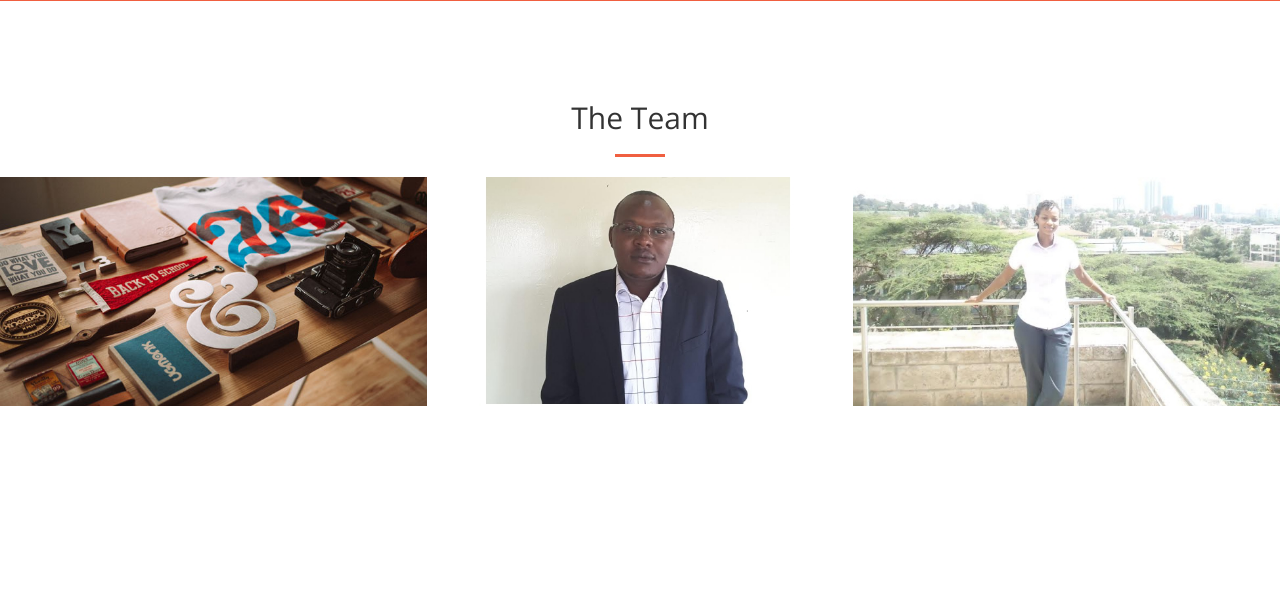
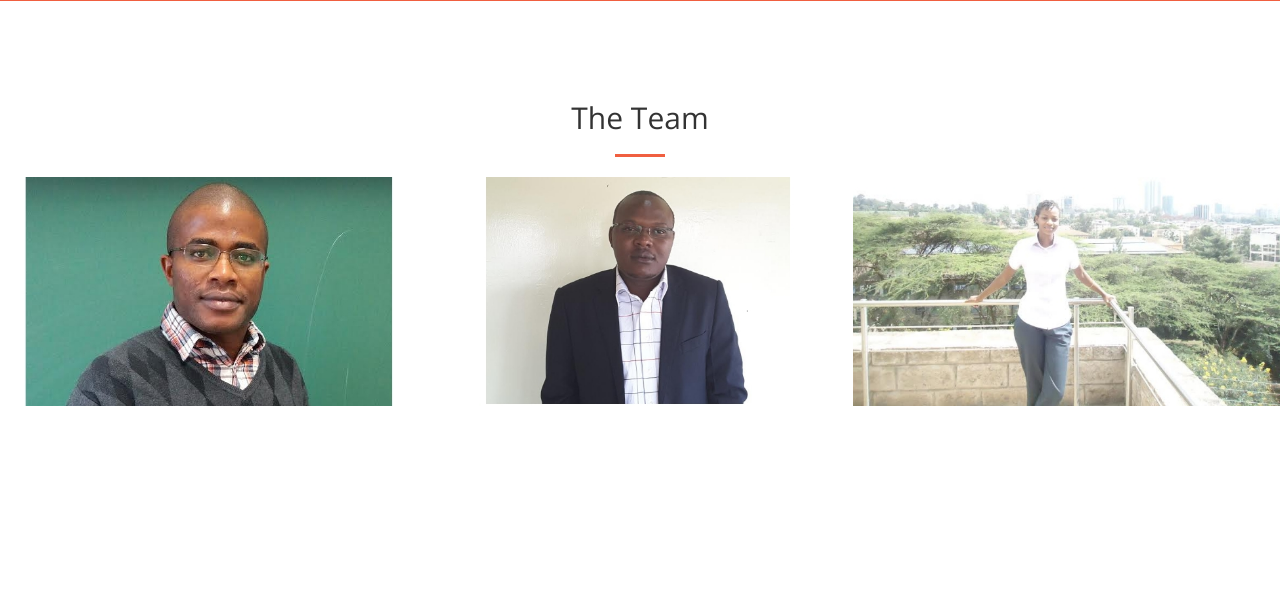
Before and after one commit to mboya/susefa, a PHP site: page / in a window 1280 px wide. Shown: the part 1621-2224 px from the top of the page. Run offline with PHP 8.4, Linux system fonts and the light colour scheme.

Commit message:
added japheths photo

```diff
--- a/index.php
+++ b/index.php
@@ -133,7 +133,7 @@
             <div class="row no-gutter">
                 <div class="col-lg-4 col-sm-6">
                     <a href="#" class="portfolio-box">
-                        <img src="img/portfolio/1.jpg" class="img-responsive" alt="">
+                        <img src="img/team/japheth.jpg" class="img-responsive" alt="">
                         <div class="portfolio-box-caption">
                             <div class="portfolio-box-caption-content">
                                 <div class="project-category text-faded">
```
Also changed, not shown: img/profile/japheth.jpg (added), img/team/japheth.jpg (added).
